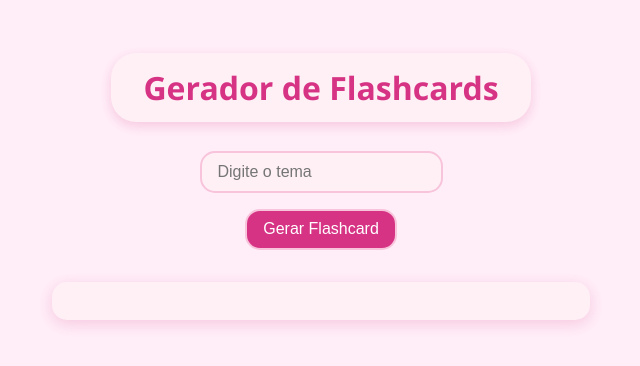
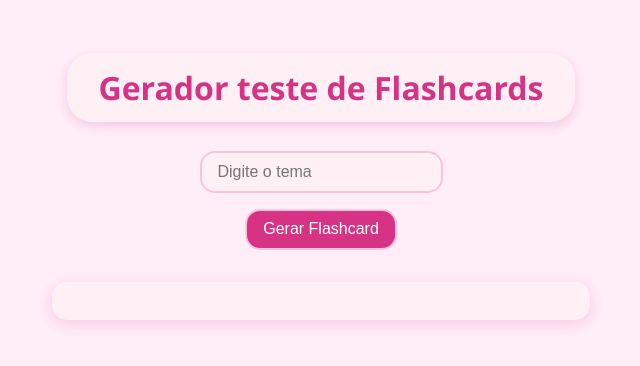
Before and after one commit to mariahfassina/17_04_25, a website: page index.html in a window 1280 px wide. Shown: the whole page, without its empty margins (319-959 px from the left). Drawn offline with Linux system fonts and the light colour scheme.

Commit message:
Update index.html

```diff
--- a/index.html
+++ b/index.html
@@ -2,7 +2,7 @@
 <html lang="pt-BR">
 <head>
   <meta charset="UTF-8" />
-  <title>teste com Gemini</title>
+  <title>FlashCards com Gemini</title>
   <style>
     body {
       font-family: 'Segoe UI', Tahoma, Geneva, Verdana, sans-serif;
@@ -65,7 +65,7 @@
   </style>
 </head>
 <body>
-  <h1>Gerador de Flashcards</h1>
+  <h1>Gerador teste de Flashcards</h1>
   <input type="text" id="tema" placeholder="Digite o tema" />
   <button id="gerar-btn">Gerar Flashcard</button>
   <pre id="output"></pre>
```
